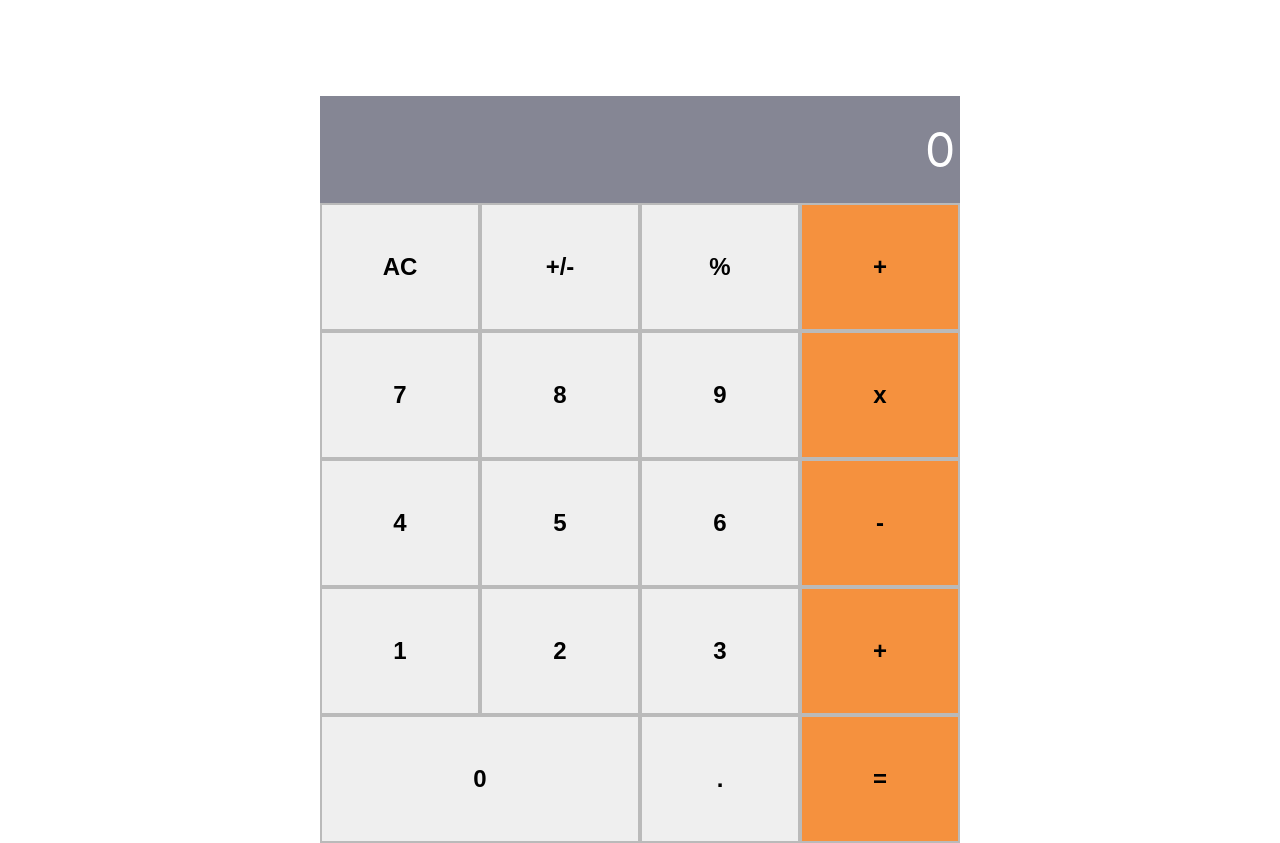
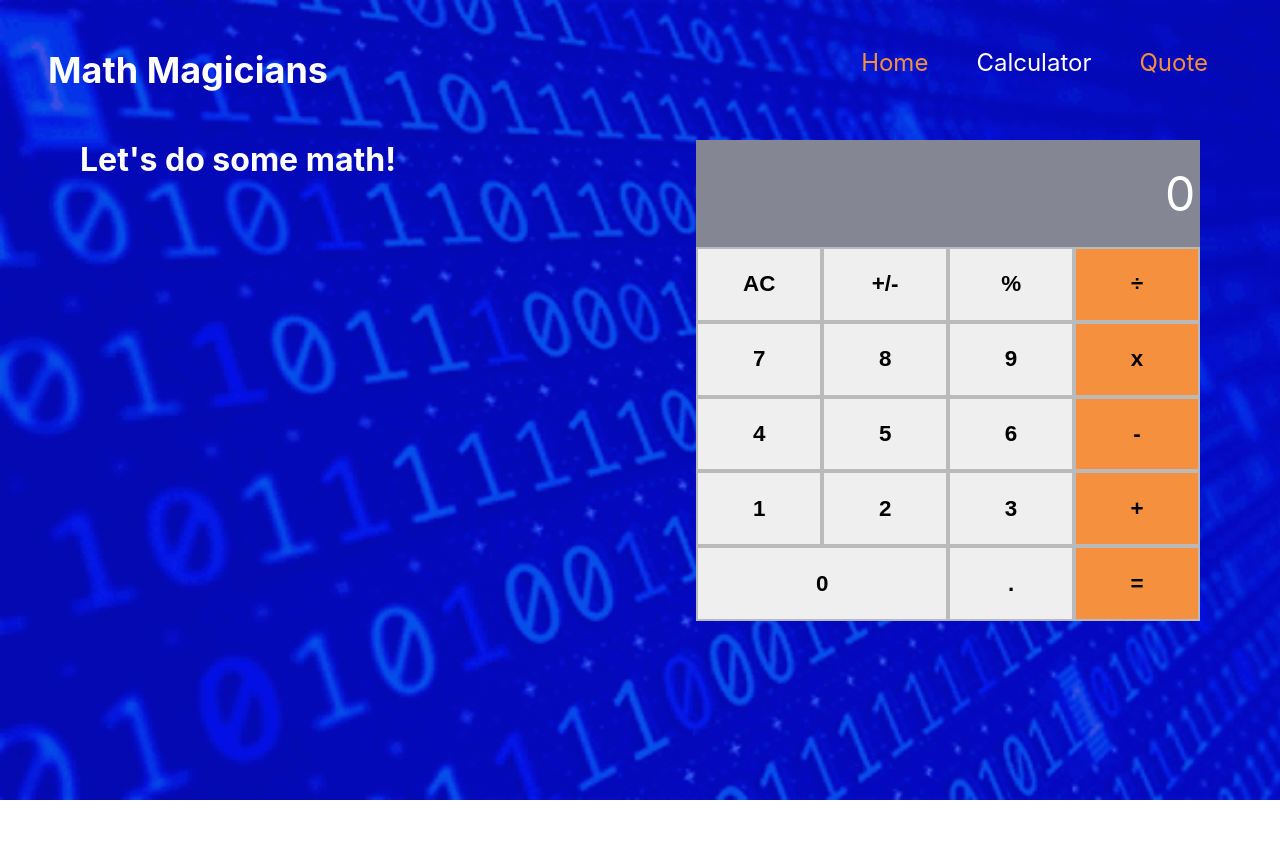
Before and after one commit to LIBERCOSOFT/maths-magicians, a React (Create React App) app: page /calculator in a window 1280 px wide. After the commit the page ends 800 px from the top, so only its background shows below. Built offline with nearby package versions, Linux system fonts and the light colour scheme.

Commit message:
Add home and quote page with react router and styling

```diff
--- a/package.json
+++ b/package.json
@@ -10,6 +10,7 @@
     "big.js": "^6.2.1",
     "react": "^18.2.0",
     "react-dom": "^18.2.0",
+    "react-router-dom": "^6.4.2",
     "react-scripts": "5.0.1",
     "web-vitals": "^2.1.4"
   },
--- a/src/App.css
+++ b/src/App.css
@@ -4,10 +4,25 @@
   padding: 0;
 }
 
+body {
+  background:
+    linear-gradient(
+      to right,
+      rgba(5, 12, 225, 0.7),
+      rgba(5, 12, 225, 0.7)
+    ),
+    url('./math__background.gif');
+  background-repeat: no-repeat;
+  background-size: cover;
+  color: #fff;
+  height: 100vh;
+  width: 100vw;
+}
+
 .display,
 .buttonContainer {
-  width: 50%;
-  margin: 0 auto;
+  width: 100%;
+  overflow: hidden;
 }
 
 .display {
@@ -16,7 +31,6 @@
   padding: 0.5em 0.1em;
   color: #fff;
   background-color: #858694;
-  margin-top: 2em;
 }
 
 .buttonContainer > div {
@@ -25,8 +39,8 @@
 }
 
 .buttonContainer > div > button {
-  padding: 2em;
-  font-size: 1.5em;
+  padding: 1em 2em;
+  font-size: 1.4em;
   font-weight: 600;
   border: 0.1em solid #bababa;
 }
@@ -45,6 +59,72 @@
 
 .zero {
   grid-column: 1/3;
+}
+
+/* Navbar */
+nav {
+  display: flex;
+  justify-content: space-between;
+  padding: 2em;
+  font-size: 1.5em;
+}
+
+.nav__links {
+  display: flex;
+}
+
+.nav__links li {
+  padding: 0 1em;
+  list-style: none;
+}
+
+.nav__links li a {
+  text-decoration: none;
+  color: #f5913e;
+}
+
+.nav__links li a:hover {
+  color: #8286fc;
+}
+
+.active__link {
+  color: #fff !important;
+}
+
+/* Home & Quote Component */
+.quoteContainer,
+.home__container {
+  padding: 0 2em;
+  width: 80%;
+  margin: 5em auto;
+}
+
+.quoteContainer h2,
+.home__container h2 {
+  font-size: 3em;
+}
+
+.home__container p {
+  font-size: 1.5em;
+  padding-top: 1em;
+}
+
+.quoteContainer h4 {
+  font-size: 1.5em;
+  font-style: italic;
+  margin-top: 1em;
+  text-align: right;
+}
+
+/* Calculator */
+.calculator__container {
+  display: flex;
+  justify-content: space-between;
+  padding: 0 5em;
+}
+
+.calculator__container h2 {
+  font-size: 2em;
 }
 
 @media screen and (max-width: 875px) {
--- a/src/App.js
+++ b/src/App.js
@@ -1,12 +1,21 @@
 import React from 'react';
+import { Route, Routes } from 'react-router-dom';
 
-import Calculator from './components/Calculator';
+import Calculator from './pages/Calculator';
+import Home from './pages/Home';
+import Quote from './pages/Quote';
 import './App.css';
+import Navbar from './components/Navbar';
 
 const App = () => (
-  <div>
-    <Calculator />
-  </div>
+  <>
+    <Navbar />
+    <Routes>
+      <Route path="/" element={<Home />} />
+      <Route path="/calculator" element={<Calculator />} />
+      <Route path="/quote" element={<Quote />} />
+    </Routes>
+  </>
 );
 
 export default App;
--- a/src/components/Calculator.js
+++ /dev/null
@@ -1,64 +0,0 @@
-import React, { useState } from 'react';
-import calculate from '../logic/calculate';
-
-const Calculator = () => {
-  const [total, setTotal] = useState(0);
-  const [next, setNext] = useState(null);
-  const [operation, setOperation] = useState(null);
-
-  const handleClick = (e) => {
-    const response = calculate({ total, next, operation }, e.target.innerText);
-    setTotal(response.total);
-    setNext(response.next);
-    setOperation(response.operation);
-  };
-
-  return (
-    <>
-      <div className="display">
-        {' '}
-        {total}
-        {' '}
-        {operation}
-        {' '}
-        {next}
-        {' '}
-      </div>
-
-      <div className="buttonContainer">
-        <div>
-          <button type="button" onClick={handleClick}>AC</button>
-          <button type="button" onClick={handleClick}>+/-</button>
-          <button type="button" onClick={handleClick}>%</button>
-          <button type="button" onClick={handleClick}>+</button>
-        </div>
-        <div>
-          <button type="button" onClick={handleClick}>7</button>
-          <button type="button" onClick={handleClick}>8</button>
-          <button type="button" onClick={handleClick}>9</button>
-          <button type="button" onClick={handleClick}>x</button>
-        </div>
-        <div>
-          <button type="button" onClick={handleClick}>4</button>
-          <button type="button" onClick={handleClick}>5</button>
-          <button type="button" onClick={handleClick}>6</button>
-          <button type="button" onClick={handleClick}>-</button>
-        </div>
-        <div>
-          <button type="button" onClick={handleClick}>1</button>
-          <button type="button" onClick={handleClick}>2</button>
-          <button type="button" onClick={handleClick}>3</button>
-          <button type="button" onClick={handleClick}>+</button>
-        </div>
-        <div>
-          <button type="button" className="zero" onClick={handleClick}>0</button>
-          <button type="button" onClick={handleClick}>.</button>
-          <button type="button" onClick={handleClick}>=</button>
-        </div>
-      </div>
-
-    </>
-  );
-};
-
-export default Calculator;
--- /dev/null
+++ b/src/components/Navbar.js
@@ -0,0 +1,46 @@
+import React from 'react';
+import { NavLink } from 'react-router-dom';
+
+const Navbar = () => {
+  const links = [
+    {
+      id: 1,
+      path: '/',
+      text: 'Home',
+    },
+    {
+      id: 2,
+      path: '/calculator',
+      text: 'Calculator',
+    },
+    {
+      id: 3,
+      path: '/quote',
+      text: 'Quote',
+    },
+  ];
+
+  const activeClassName = 'active__link';
+
+  return (
+    <nav>
+      <h1>Math Magicians</h1>
+      <ul className="nav__links">
+        {links.map((link) => (
+          <li key={link.id}>
+            {' '}
+            <NavLink
+              to={link.path}
+              end
+              className={({ isActive }) => (isActive ? activeClassName : null)}
+            >
+              {link.text}
+            </NavLink>
+          </li>
+        ))}
+      </ul>
+    </nav>
+  );
+};
+
+export default Navbar;
--- a/src/index.js
+++ b/src/index.js
@@ -1,17 +1,14 @@
 import React from 'react';
 import ReactDOM from 'react-dom/client';
+import { BrowserRouter as Router } from 'react-router-dom';
 import './index.css';
 import App from './App';
-import reportWebVitals from './reportWebVitals';
 
 const root = ReactDOM.createRoot(document.getElementById('root'));
 root.render(
   <React.StrictMode>
-    <App />
+    <Router>
+      <App />
+    </Router>
   </React.StrictMode>,
 );
-
-// If you want to start measuring performance in your app, pass a function
-// to log results (for example: reportWebVitals(console.log))
-// or send to an analytics endpoint. Learn more: https://bit.ly/CRA-vitals
-reportWebVitals();
--- a/src/logic/calculate.js
+++ b/src/logic/calculate.js
@@ -74,7 +74,11 @@ export default function calculate(obj, buttonName) {
       };
     }
     // '=' with no operation, nothing to do
-    return {};
+    return {
+      total: obj.total,
+      next: null,
+      operation: null,
+    };
   }
 
   if (buttonName === '+/-') {
@@ -84,7 +88,11 @@ export default function calculate(obj, buttonName) {
     if (obj.total) {
       return { ...obj, total: (-1 * parseFloat(obj.total)).toString() };
     }
-    return {};
+    return {
+      total: obj.total,
+      next: null,
+      operation: null,
+    };
   }
 
   // Button must be an operation
--- /dev/null
+++ b/src/pages/Calculator.js
@@ -0,0 +1,69 @@
+import React, { useState } from 'react';
+import calculate from '../logic/calculate';
+
+const Calculator = () => {
+  const [total, setTotal] = useState(0);
+  const [next, setNext] = useState(null);
+  const [operation, setOperation] = useState(null);
+
+  const handleClick = (e) => {
+    const response = calculate({ total, next, operation }, e.target.innerText);
+    setTotal(response.total);
+    setNext(response.next);
+    setOperation(response.operation);
+  };
+
+  return (
+    <section className="calculator__container">
+      <header>
+        <h2>Let&apos;s do some math!</h2>
+      </header>
+      <div>
+        <div className="display">
+          {' '}
+          {total}
+          {' '}
+          {operation}
+          {' '}
+          {next}
+          {' '}
+        </div>
+
+        <div className="buttonContainer">
+          <div>
+            <button type="button" onClick={handleClick}>AC</button>
+            <button type="button" onClick={handleClick}>+/-</button>
+            <button type="button" onClick={handleClick}>%</button>
+            <button type="button" onClick={handleClick}>÷</button>
+          </div>
+          <div>
+            <button type="button" onClick={handleClick}>7</button>
+            <button type="button" onClick={handleClick}>8</button>
+            <button type="button" onClick={handleClick}>9</button>
+            <button type="button" onClick={handleClick}>x</button>
+          </div>
+          <div>
+            <button type="button" onClick={handleClick}>4</button>
+            <button type="button" onClick={handleClick}>5</button>
+            <button type="button" onClick={handleClick}>6</button>
+            <button type="button" onClick={handleClick}>-</button>
+          </div>
+          <div>
+            <button type="button" onClick={handleClick}>1</button>
+            <button type="button" onClick={handleClick}>2</button>
+            <button type="button" onClick={handleClick}>3</button>
+            <button type="button" onClick={handleClick}>+</button>
+          </div>
+          <div>
+            <button type="button" className="zero" onClick={handleClick}>0</button>
+            <button type="button" onClick={handleClick}>.</button>
+            <button type="button" onClick={handleClick}>=</button>
+          </div>
+        </div>
+
+      </div>
+    </section>
+  );
+};
+
+export default Calculator;
--- /dev/null
+++ b/src/pages/Home.js
@@ -0,0 +1,12 @@
+/* eslint-disable max-len */
+import React from 'react';
+
+const Home = () => (
+  <div className="home__container">
+    <h2>Welcome to our page!</h2>
+    <p>Lorem ipsum dolor sit amet, consectetur adipiscing elit. Nulla sagittis nibh ut neque sollicitudin vestibulum. Maecenas varius leo quis sem efficitur pharetra. Curabitur posuere ex orci, nec ultricies augue aliquet sed. Pellentesque id arcu et quam ultrices congue nec at lectus. Vestibulum ultrices lacus malesuada aliquet tincidunt. Integer a fermentum quam. Etiam commodo vestibulum metus ut imperdiet. Vivamus congue augue a ex tristique auctor. Ut suscipit tellus nibh, ut porta lorem tincidunt sit amet. Integer ornare nibh mauris, ut pharetra urna mollis et. Phasellus commodo finibus ante sit amet malesuada. Suspendisse porttitor lorem libero, sed ullamcorper nisi pulvinar quis. Vestibulum eu arcu eget arcu aliquam porttitor. Nulla ut scelerisque mauris. Nunc quis urna vitae mauris tincidunt fermentum at vitae odio.</p>
+    <p>Praesent vel bibendum augue. Nullam eu viverra augue. Quisque semper eu neque sit amet mollis. Vivamus at nisl congue, eleifend urna ac, posuere lacus. Quisque lobortis dapibus gravida. Curabitur at lectus porttitor, mollis ex non, sodales ipsum. Aenean tristique non mi eget elementum. Nunc ac vulputate eros, in euismod arcu.</p>
+  </div>
+);
+
+export default Home;
--- /dev/null
+++ b/src/pages/Quote.js
@@ -0,0 +1,11 @@
+/* eslint-disable max-len */
+import React from 'react';
+
+const Quote = () => (
+  <div className="quoteContainer">
+    <h2>Mathematics is not about numbers, quations, computations, or algorithms; It is about understanding. </h2>
+    <h4>- William Paul Thurston</h4>
+  </div>
+);
+
+export default Quote;
```
Also changed, not shown: src/math__background.gif (added), 1 other file (tests, documents, lock files or other folders).
